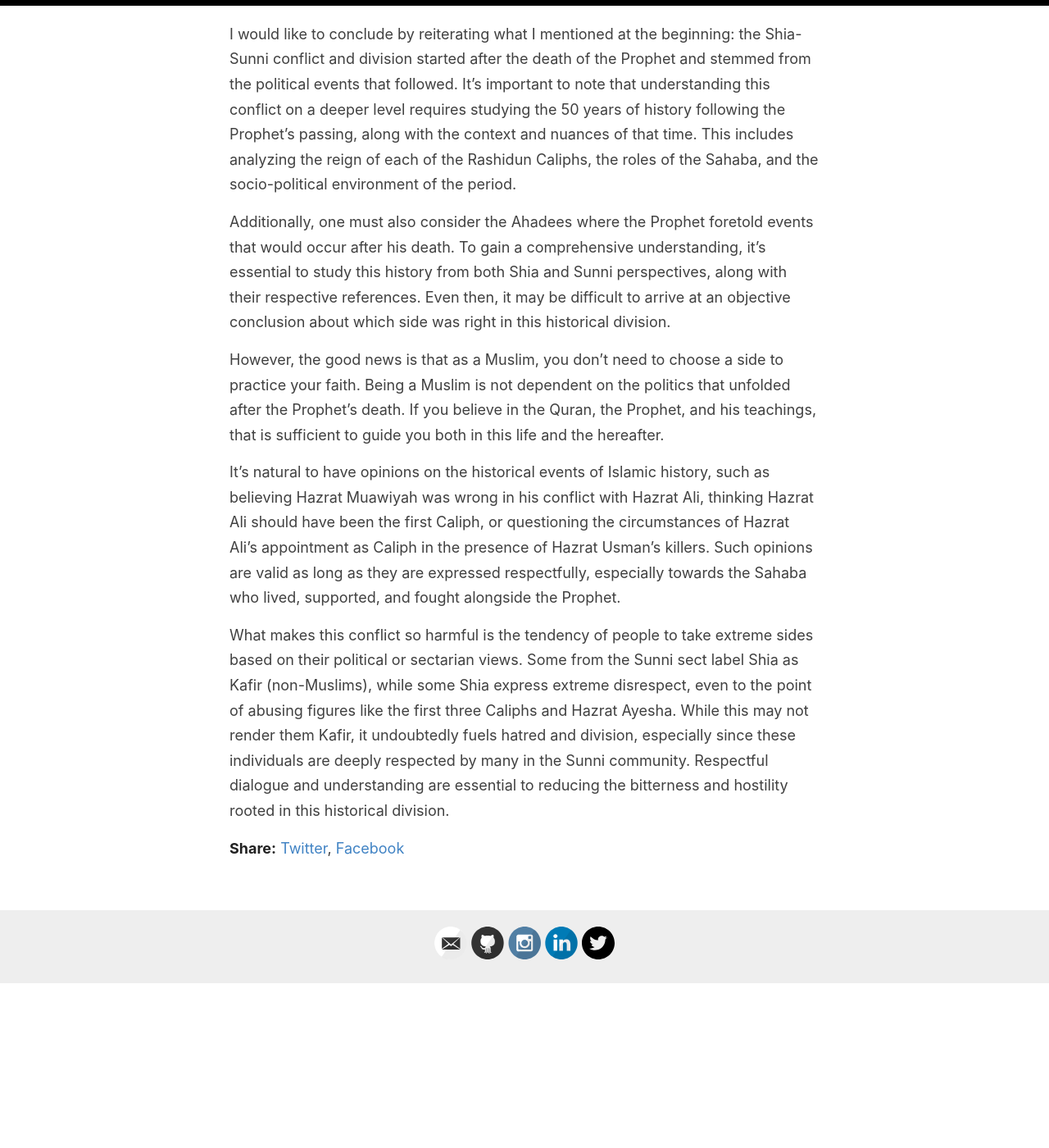
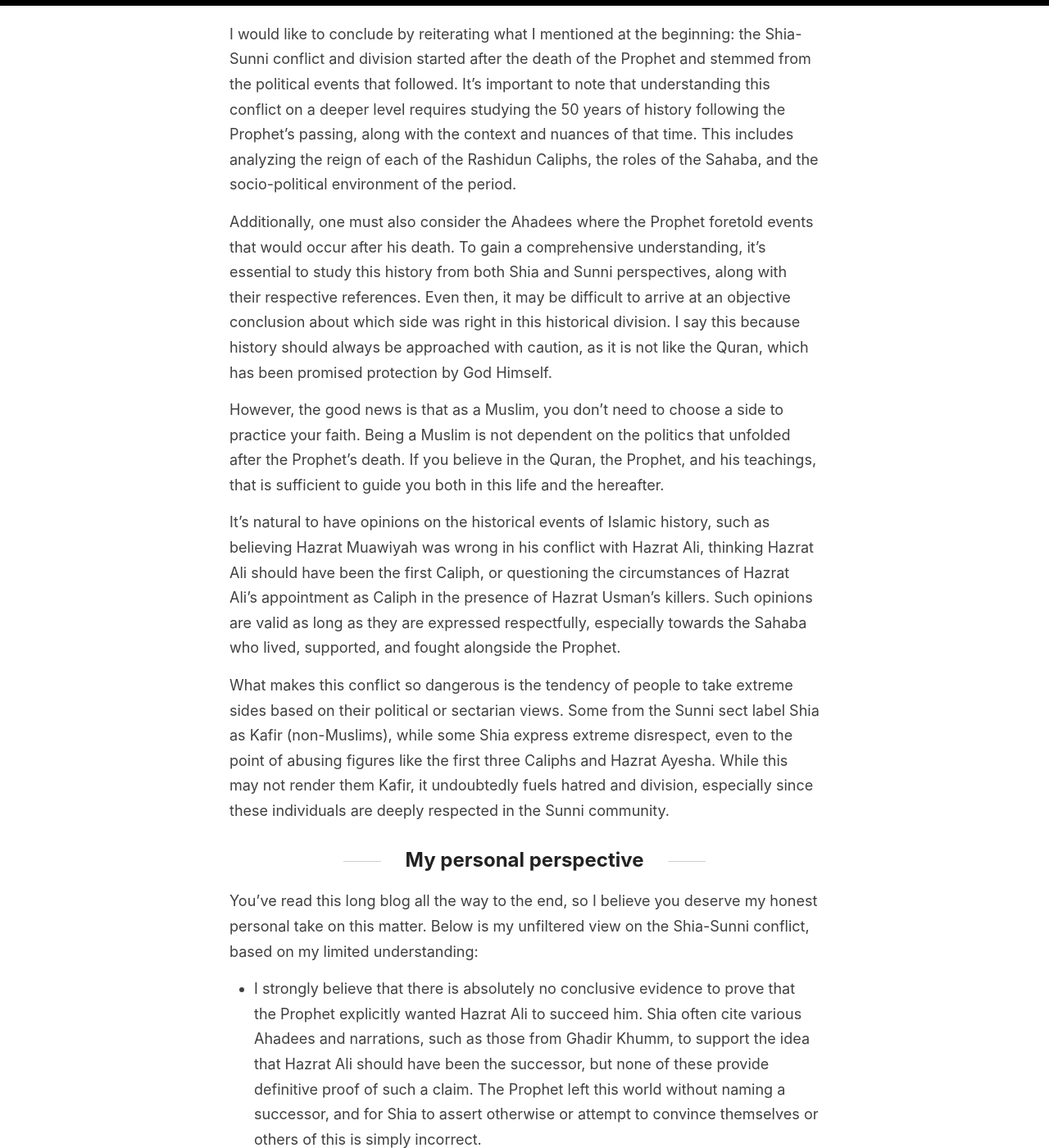
Before and after one commit to Ubaidbutt/ubaidbutt.github.io, a Jekyll site: the page built from _posts/2024-11-29-shia-sunni-conflict.md, in a window 1280 px wide and 1400 px high, scrolled down 6536 px. Shown: the whole window at 82% size. Built offline with Jekyll 4.4.1, drawn with Linux system fonts in a browser that asks for light colours; before the commit the page ends 7736 px from its top, so only the background shows below that; some of the changed text lies outside the part shown.

Commit message:
Added my personal perspective

```diff
--- a/_posts/2024-11-29-shia-sunni-conflict.md
+++ b/_posts/2024-11-29-shia-sunni-conflict.md
@@ -63,13 +63,21 @@ Before discussing the death of Hazrat Muawiyah, it is important to mention anoth
 Hazrat Muawiyah passed away after a 20-year rule and appointed his son Yazid as the next Caliph, officially establishing dynastic leadership in the Umayyad Caliphate. Upon assuming power, Yazid sought allegiance (Bay'ah) from Hazrat Hussain, the brother of Hazrat Hasan and the younger son of Hazrat Ali. However, Hazrat Hussain refused to pledge allegiance, as this violated the terms of the peace treaty signed between Hazrat Muawiyah and Hazrat Hasan, which stipulated that Hazrat Muawiyah would not appoint a successor and would allow the Muslims to choose their ruler. Hazrat Hussain’s refusal to pledge allegiance to Yazid set the stage for one of the most significant events in Shia history: the Tragedy of Karbala.
 
 ## Conclusive remarks
-
 I would like to conclude by reiterating what I mentioned at the beginning: the Shia-Sunni conflict and division started after the death of the Prophet and stemmed from the political events that followed. It’s important to note that understanding this conflict on a deeper level requires studying the 50 years of history following the Prophet’s passing, along with the context and nuances of that time. This includes analyzing the reign of each of the Rashidun Caliphs, the roles of the Sahaba, and the socio-political environment of the period.
 
-Additionally, one must also consider the Ahadees where the Prophet foretold events that would occur after his death. To gain a comprehensive understanding, it’s essential to study this history from both Shia and Sunni perspectives, along with their respective references. Even then, it may be difficult to arrive at an objective conclusion about which side was right in this historical division.
+Additionally, one must also consider the Ahadees where the Prophet foretold events that would occur after his death. To gain a comprehensive understanding, it’s essential to study this history from both Shia and Sunni perspectives, along with their respective references. Even then, it may be difficult to arrive at an objective conclusion about which side was right in this historical division. I say this because history should always be approached with caution, as it is not like the Quran, which has been promised protection by God Himself.
 
 However, the good news is that as a Muslim, you don’t need to choose a side to practice your faith. Being a Muslim is not dependent on the politics that unfolded after the Prophet’s death. If you believe in the Quran, the Prophet, and his teachings, that is sufficient to guide you both in this life and the hereafter.
 
 It’s natural to have opinions on the historical events of Islamic history, such as believing Hazrat Muawiyah was wrong in his conflict with Hazrat Ali, thinking Hazrat Ali should have been the first Caliph, or questioning the circumstances of Hazrat Ali’s appointment as Caliph in the presence of Hazrat Usman’s killers. Such opinions are valid as long as they are expressed respectfully, especially towards the Sahaba who lived, supported, and fought alongside the Prophet.
 
-What makes this conflict so harmful is the tendency of people to take extreme sides based on their political or sectarian views. Some from the Sunni sect label Shia as Kafir (non-Muslims), while some Shia express extreme disrespect, even to the point of abusing figures like the first three Caliphs and Hazrat Ayesha. While this may not render them Kafir, it undoubtedly fuels hatred and division, especially since these individuals are deeply respected by many in the Sunni community. Respectful dialogue and understanding are essential to reducing the bitterness and hostility rooted in this historical division.
+What makes this conflict so dangerous is the tendency of people to take extreme sides based on their political or sectarian views. Some from the Sunni sect label Shia as Kafir (non-Muslims), while some Shia express extreme disrespect, even to the point of abusing figures like the first three Caliphs and Hazrat Ayesha. While this may not render them Kafir, it undoubtedly fuels hatred and division, especially since these individuals are deeply respected in the Sunni community.
+
+## My personal perspective
+You’ve read this long blog all the way to the end, so I believe you deserve my honest personal take on this matter. Below is my unfiltered view on the Shia-Sunni conflict, based on my limited understanding:
+
+- I strongly believe that there is absolutely no conclusive evidence to prove that the Prophet explicitly wanted Hazrat Ali to succeed him. Shia often cite various Ahadees and narrations, such as those from Ghadir Khumm, to support the idea that Hazrat Ali should have been the successor, but none of these provide definitive proof of such a claim. The Prophet left this world without naming a successor, and for Shia to assert otherwise or attempt to convince themselves or others of this is simply incorrect.
+- Based on the history derived from widely accepted narrations and authentic Ahadees about Hazrat Umar and Hazrat Abu Bakr, I find it extremely difficult to question their intentions or accuse them of being power-hungry and deliberately taking the succession away from Hazrat Ali after the Prophet's death. Hazrat Abu Bakr was rightly chosen by the majority of people at Saqifa, despite some minor disagreements. However, I believe that involving Hazrat Ali in the process would have been ideal. Even so, this does not change much, especially since Hazrat Ali reconciled with Hazrat Abu Bakr after six months and later shared a strong bond during their respective periods of leadership.
+- Comments about the process of selection of Caliphs from Hazrat Abu Bakkar to Hazrat Usman
+- Comments about Hazrat Ali succession
+- Comments on Karbala
```
